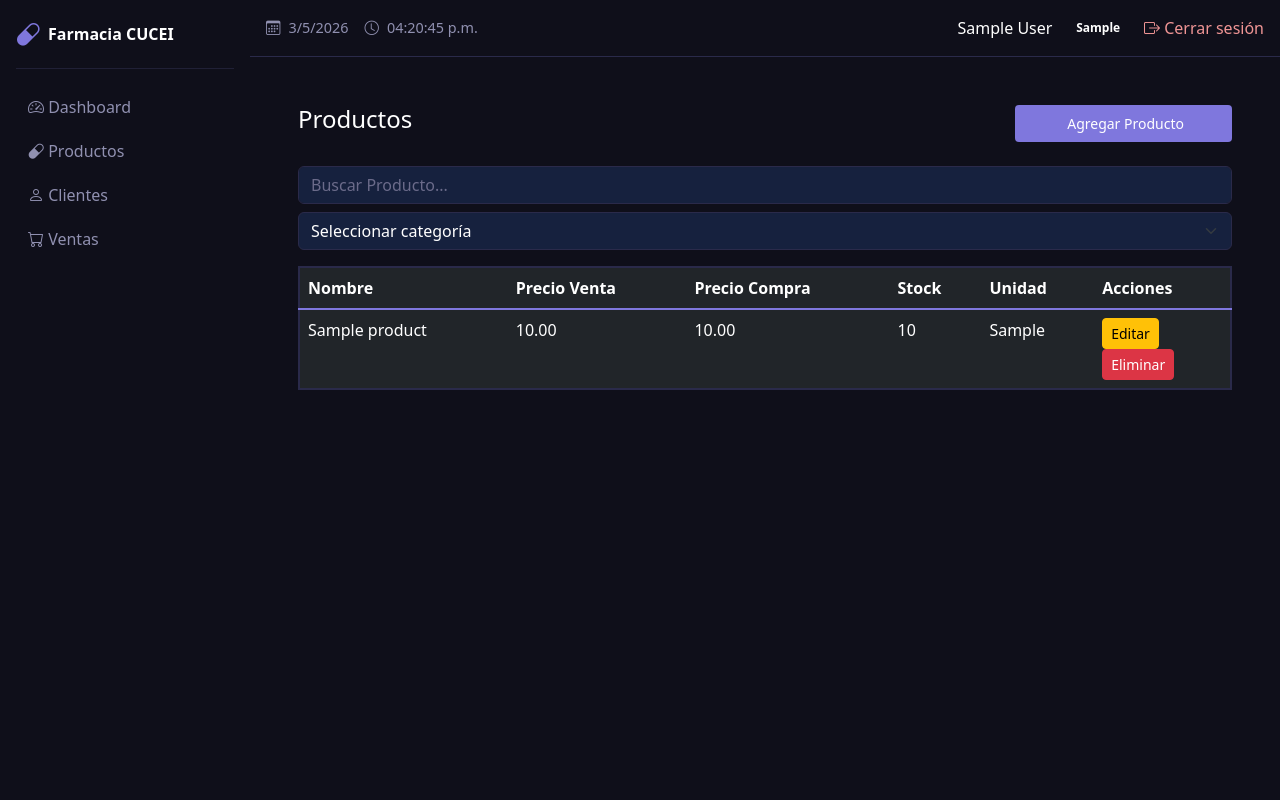
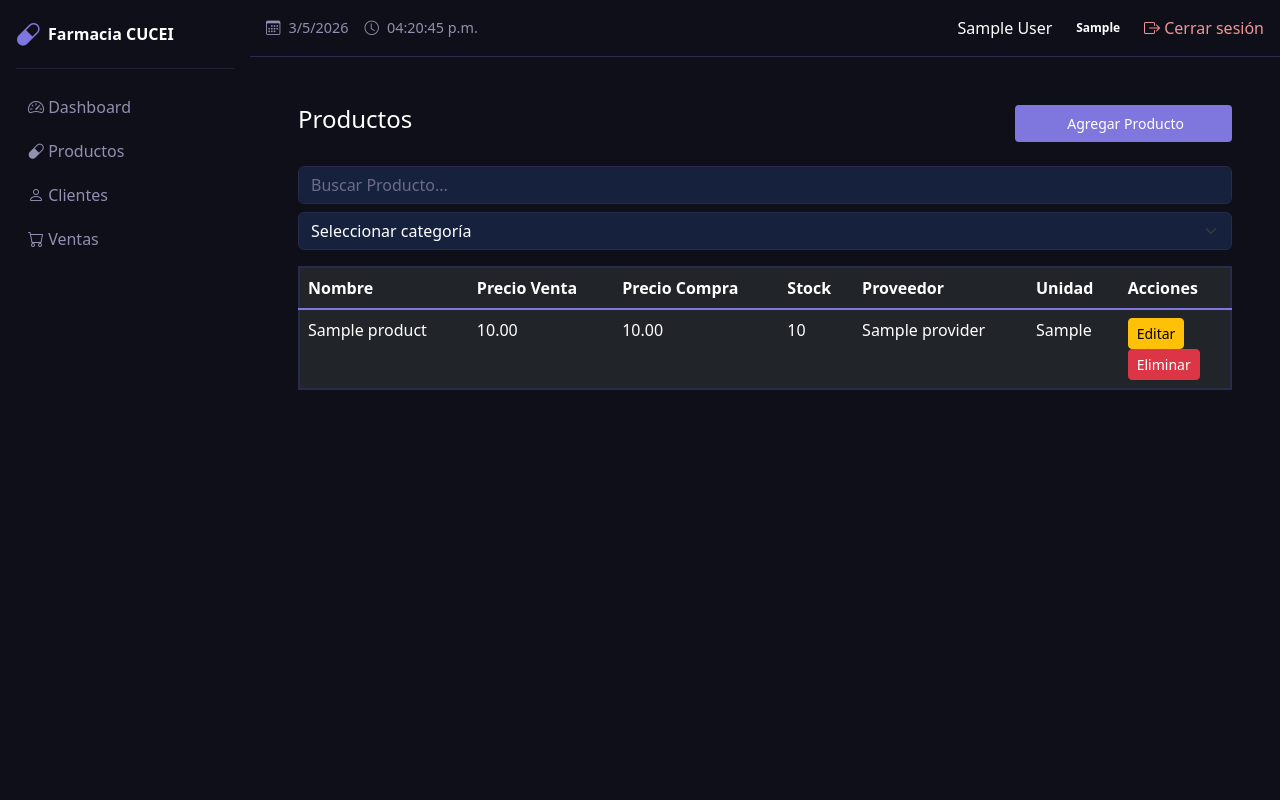
Before and after one commit to CintoraDev/Pharmacy-POS, a Flask app: page /products in a window 1280 px wide. Run offline with Flask 3, Linux system fonts and the light colour scheme; a user stored in the database is signed in; tables that the repository leaves empty hold one stand-in row (values such as "Sample post").

Commit message:
feat: add provider relationship to products module

```diff
--- a/pharmacy/models.py
+++ b/pharmacy/models.py
@@ -76,9 +76,11 @@ class Product(db.Model):
     unit = db.Column(db.String(20))
     id_category = db.Column(db.Integer, db.ForeignKey('product_categories.id'))
     status = db.Column(db.Boolean, default=True)
+    id_provider = db.Column(db.Integer, db.ForeignKey('providers.id'))
 
     sale_details = db.relationship('SaleDetail', backref='product')
     purchase_details = db.relationship('PurchaseDetail', backref='product')
+    provider = db.relationship('Provider', backref='products')
 
 
 class Purchase(db.Model):
--- a/pharmacy/routes/products.py
+++ b/pharmacy/routes/products.py
@@ -1,6 +1,6 @@
 from flask import Blueprint, render_template, request, flash, redirect, url_for
 from flask_login import login_required
-from models import Product, ProductCategory, db
+from models import Product, ProductCategory, db, Provider
 from utils import role_required
 
 products_bp = Blueprint('products', __name__)
@@ -10,7 +10,8 @@ products_bp = Blueprint('products', __name__)
 def index():
     products = Product.query.filter_by(status = True).all()
     product_categories = ProductCategory.query.all()
-    return render_template('products/index.html', products = products, product_categories = product_categories)
+    providers = Provider.query.filter_by(status=True).all()
+    return render_template('products/index.html', products = products, product_categories = product_categories, providers = providers)
 
 @products_bp.route('/products/create', methods=['POST'])
 @role_required('admin', 'gerente')
@@ -20,9 +21,10 @@ def create():
     description = request.form.get('description')
     price_sale = request.form.get('price_sale')
     price_purchase = request.form.get('price_purchase')
-    stock = request.form.get('stock')
     unit = request.form.get('unit')
     id_category = request.form.get('id_category')
+    id_provider = request.form.get('id_provider')
+
 
     existing_product = Product.query.filter_by(name=name).first()
     if existing_product:
@@ -34,9 +36,10 @@ def create():
         description = description,
         price_sale = price_sale,
         price_purchase = price_purchase,
-        stock = stock,
+        stock=0,
         unit = unit,
-        id_category = id_category
+        id_category = id_category,
+        id_provider = id_provider
     )
 
     db.session.add(new_product)
@@ -54,9 +57,9 @@ def update(id):
     product.description = request.form.get('description')
     product.price_sale = request.form.get('price_sale')
     product.price_purchase = request.form.get('price_purchase')
-    product.stock = request.form.get('stock')
     product.unit = request.form.get('unit')
     product.id_category = request.form.get('id_category')
+    product.id_provider = request.form.get('id_provider')
     db.session.commit()
     flash('Producto actualizado correctamente', 'success')
     return redirect(url_for('products.index'))
--- a/pharmacy/templates/products/index.html
+++ b/pharmacy/templates/products/index.html
@@ -11,11 +11,11 @@
 
     <div class="mb-3">
         <input type="text" class="form-control mb-2" placeholder="Buscar Producto...">
-        <select name="id_category" class="form-select " id="prod-category">
+        <select name="id_category" class="form-select" id="filter-category">
             <option value="">Seleccionar categoría</option>
-            {%for category in product_categories%}
-            <option value="{{category.id}}">{{category.name}}</option>
-            {%endfor%}
+            {% for category in product_categories %}
+            <option value="{{ category.id }}">{{ category.name }}</option>
+            {% endfor %}
         </select>
     </div>
 
@@ -26,19 +26,20 @@
                 <th>Precio Venta</th>
                 <th>Precio Compra</th>
                 <th>Stock</th>
+                <th>Proveedor</th>
                 <th>Unidad</th>
                 <th>Acciones</th>
             </tr>
         </thead>
-
         <tbody>
             {% for product in products %}
             <tr>
-                <td>{{product.name}}</td>
-                <td>{{product.price_sale}}</td>
-                <td>{{product.price_purchase}}</td>
-                <td>{{product.stock}}</td>
-                <td>{{product.unit}}</td>
+                <td>{{ product.name }}</td>
+                <td>{{ product.price_sale }}</td>
+                <td>{{ product.price_purchase }}</td>
+                <td>{{ product.stock }}</td>
+                <td>{{ product.provider.name if product.provider else '—' }}</td>
+                <td>{{ product.unit }}</td>
                 <td>
                     <button class="btn btn-sm btn-warning" data-bs-toggle="modal"
                         data-bs-target="#modal-edit-{{ product.id }}">Editar</button>
@@ -47,12 +48,12 @@
                     </form>
                 </td>
             </tr>
-            {%endfor%}
+            {% endfor %}
         </tbody>
     </table>
 
     <div class="modal fade" id="modal-add">
-        <div class="modal-dialog">
+        <div class="modal-dialog modal-dialog-scrollable">
             <div class="modal-content">
                 <div class="modal-header">
                     <h5 class="modal-title">Agregar Producto</h5>
@@ -71,16 +72,21 @@
                         <div class="mb-3">
                             <label class="form-label" for="prod-price-sale">Precio de Venta</label>
                             <input class="form-control" type="number" name="price_sale" step="0.01"
-                                id="prod-price_sale">
+                                id="prod-price-sale">
                         </div>
                         <div class="mb-3">
                             <label class="form-label" for="prod-price-purchase">Precio de Compra</label>
                             <input class="form-control" type="number" name="price_purchase" step="0.01"
-                                id="prod-price_purchase">
+                                id="prod-price-purchase">
                         </div>
                         <div class="mb-3">
-                            <label class="form-label" for="prod-stock">Stock</label>
-                            <input class="form-control" type="number" name="stock" id="prod-stock">
+                            <label class="form-label" for="prod-provider">Proveedor</label>
+                            <select name="id_provider" class="form-select" id="prod-provider">
+                                <option value="">Seleccionar proveedor</option>
+                                {% for provider in providers %}
+                                <option value="{{ provider.id }}">{{ provider.name }}</option>
+                                {% endfor %}
+                            </select>
                         </div>
                         <div class="mb-3">
                             <label class="form-label" for="prod-unit">Unidad de medida</label>
@@ -90,9 +96,9 @@
                             <label class="form-label" for="prod-category">Categoría</label>
                             <select name="id_category" class="form-select" id="prod-category">
                                 <option value="">Seleccionar categoría</option>
-                                {%for category in product_categories%}
-                                <option value="{{category.id}}">{{category.name}}</option>
-                                {%endfor%}
+                                {% for category in product_categories %}
+                                <option value="{{ category.id }}">{{ category.name }}</option>
+                                {% endfor %}
                             </select>
                         </div>
                     </form>
@@ -105,12 +111,9 @@
         </div>
     </div>
 
-
-
-
     {% for product in products %}
     <div class="modal fade" id="modal-edit-{{ product.id }}">
-        <div class="modal-dialog">
+        <div class="modal-dialog modal-dialog-scrollable">
             <div class="modal-content">
                 <div class="modal-header">
                     <h5 class="modal-title">Editar Producto</h5>
@@ -120,42 +123,48 @@
                     <form method="POST" action="{{ url_for('products.update', id=product.id) }}"
                         id="form-product-{{ product.id }}">
                         <div class="mb-3">
-                            <label class="form-label" for="prod-name">Nombre</label>
-                            <input class="form-control" type="text" name="name" id="prod-name"
-                                value="{{ product.name }}">
+                            <label class="form-label">Nombre</label>
+                            <input class="form-control" type="text" name="name" value="{{ product.name }}">
                         </div>
                         <div class="mb-3">
-                            <label class="form-label" for="prod-description">Descripción</label>
-                            <textarea class="form-control" name="description"
-                                id="prod-description">{{ product.description }}</textarea>
+                            <label class="form-label">Descripción</label>
+                            <textarea class="form-control" name="description">{{ product.description }}</textarea>
                         </div>
                         <div class="mb-3">
-                            <label class="form-label" for="prod-price-sale">Precio de Venta</label>
-                            <input class="form-control" type="number" name="price_sale" step="0.01" id="prod-price_sale"
+                            <label class="form-label">Precio de Venta</label>
+                            <input class="form-control" type="number" name="price_sale" step="0.01"
                                 value="{{ product.price_sale }}">
                         </div>
                         <div class="mb-3">
-                            <label class="form-label" for="prod-price-purchase">Precio de Compra</label>
+                            <label class="form-label">Precio de Compra</label>
                             <input class="form-control" type="number" name="price_purchase" step="0.01"
-                                id="prod-price_purchase" value="{{ product.price_purchase }}">
+                                value="{{ product.price_purchase }}">
                         </div>
                         <div class="mb-3">
-                            <label class="form-label" for="prod-stock">Stock</label>
-                            <input class="form-control" type="number" name="stock" id="prod-stock"
-                                value="{{ product.stock }}">
+                            <label class="form-label">Proveedor</label>
+                            <select name="id_provider" class="form-select">
+                                <option value="">Seleccionar proveedor</option>
+                                {% for provider in providers %}
+                                <option value="{{ provider.id }}" {% if product.id_provider==provider.id %}selected{%
+                                    endif %}>
+                                    {{ provider.name }}
+                                </option>
+                                {% endfor %}
+                            </select>
                         </div>
                         <div class="mb-3">
-                            <label class="form-label" for="prod-unit">Unidad de medida</label>
-                            <input class="form-control" type="text" name="unit" id="prod-unit"
-                                value="{{ product.unit }}">
+                            <label class="form-label">Unidad de medida</label>
+                            <input class="form-control" type="text" name="unit" value="{{ product.unit }}">
                         </div>
                         <div class="mb-3">
-                            <label class="form-label" for="prod-category">Categoría</label>
-                            <select name="id_category" class="form-select" id="prod-category">
+                            <label class="form-label">Categoría</label>
+                            <select name="id_category" class="form-select">
                                 <option value="">Seleccionar categoría</option>
                                 {% for category in product_categories %}
-                                <option value="{{ category.id }}" {% if product.id_category==category.id
-                                    %}selected{%endif %}>{{ category.name }}</option>
+                                <option value="{{ category.id }}" {% if product.id_category==category.id %}selected{%
+                                    endif %}>
+                                    {{ category.name }}
+                                </option>
                                 {% endfor %}
                             </select>
                         </div>
@@ -168,8 +177,7 @@
             </div>
         </div>
     </div>
-    {%endfor%}
+    {% endfor %}
 
 </div>
-
 {% endblock %}
```
